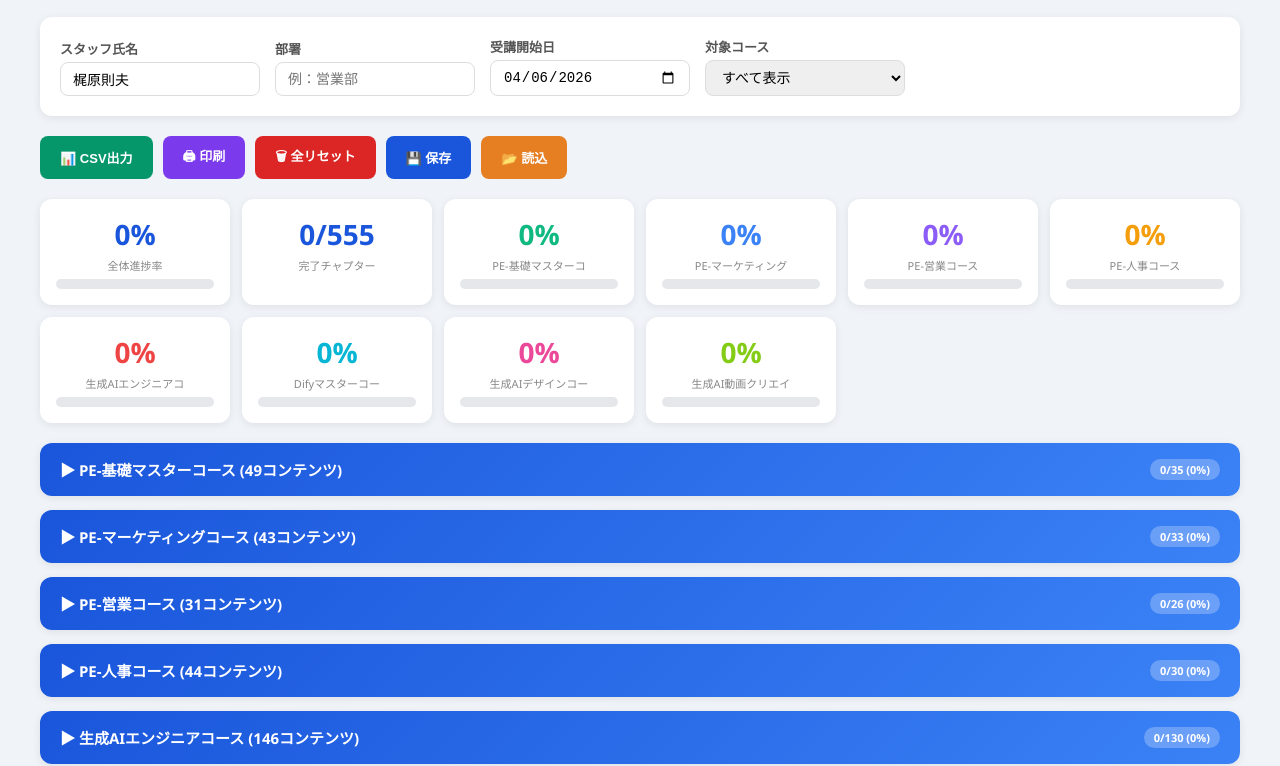
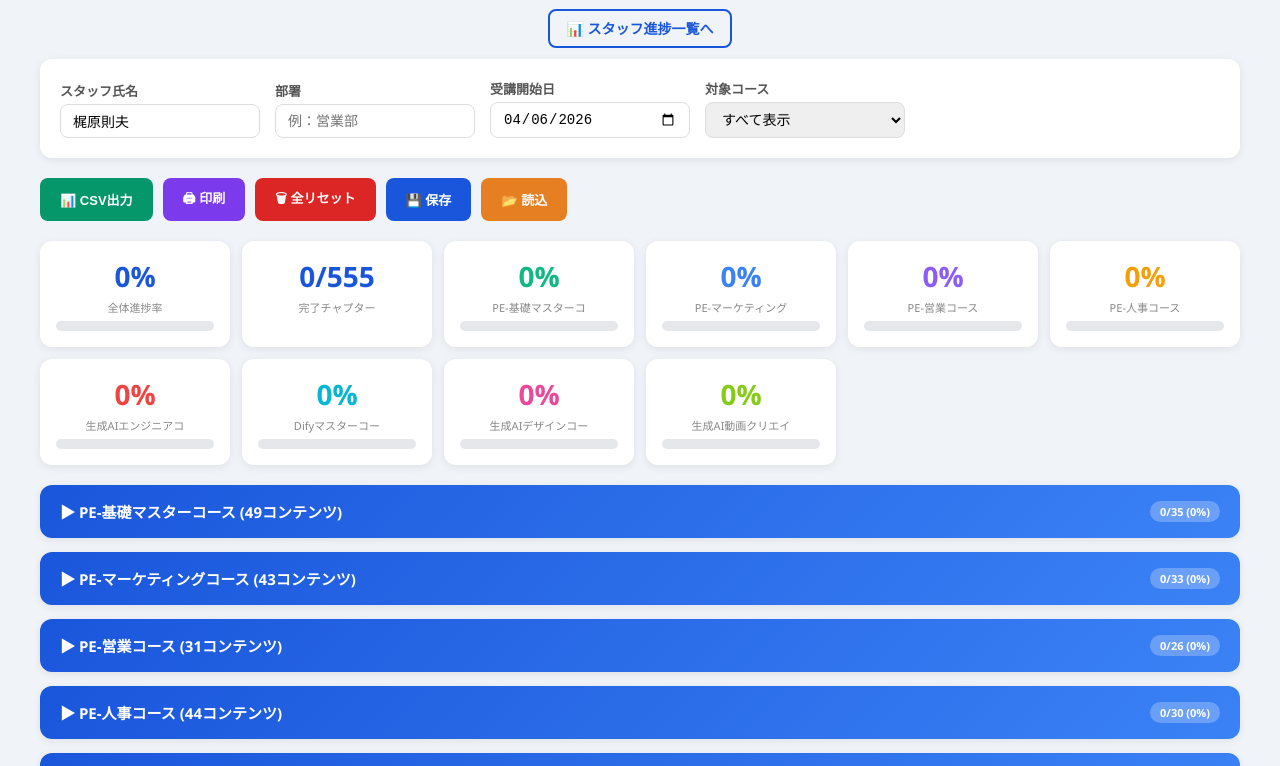
Before and after one commit to hirunegao/learning-progress-tracker, a plain HTML site: page index.html in a window 1280 px wide. Shown: the part 85-851 px from the top of the page. Drawn offline with Linux system fonts and the light colour scheme.

Commit message:
Add navigation links and update print styles

```diff
--- a/index.html
+++ b/index.html
@@ -10,6 +10,9 @@ body{font-family:'Segoe UI','Hiragino Kaku Gothic ProN','Meiryo',sans-serif;back
 .container{max-width:1200px;margin:0 auto}
 h1{text-align:center;color:#1a56db;margin-bottom:5px;font-size:26px}
 .subtitle{text-align:center;color:#666;margin-bottom:20px;font-size:13px}
+.nav{text-align:center;margin-bottom:20px}
+.nav a{color:#1a56db;text-decoration:none;font-weight:600;font-size:14px;padding:8px 16px;border:2px solid #1a56db;border-radius:8px;transition:.2s}
+.nav a:hover{background:#1a56db;color:#fff}
 .staff-input{background:#fff;border-radius:12px;box-shadow:0 2px 8px rgba(0,0,0,.08);padding:20px;margin-bottom:20px;display:flex;flex-wrap:wrap;gap:15px;align-items:flex-end}
 .staff-input label{font-weight:600;font-size:13px;color:#555;display:block;margin-bottom:4px}
 .staff-input input,.staff-input select{border:1px solid #ddd;border-radius:8px;padding:8px 12px;font-size:14px;width:200px}
@@ -39,7 +42,7 @@ h1{text-align:center;color:#1a56db;margin-bottom:5px;font-size:26px}
 .ch-row .date{margin-left:auto;font-size:11px;color:#888;min-width:90px;text-align:right}
 .arrow{transition:transform .3s}
 .arrow.open{transform:rotate(90deg)}
-@media print{.staff-input .btn,.btn-export,.btn-reset,.btn-print,.btn-save,.btn-load{display:none!important} body{padding:0} .course-body{display:block!important}}
+@media print{.staff-input .btn,.btn-export,.btn-reset,.btn-print,.btn-save,.btn-load,.nav{display:none!important} body{padding:0} .course-body{display:block!important}}
 @media(max-width:768px){.staff-input{flex-direction:column}.staff-input input,.staff-input select{width:100%}}
 </style>
 </head>
@@ -47,6 +50,7 @@ h1{text-align:center;color:#1a56db;margin-bottom:5px;font-size:26px}
 <div class="container">
 <h1>📋 スタッフ学習進捗票</h1>
 <p class="subtitle">DMM 生成AI CAMP — learningBOX 全8コース対応</p>
+<div class="nav"><a href="dashboard.html">📊 スタッフ進捗一覧へ</a></div>
 <div class="staff-input">
 <div><label>スタッフ氏名</label><input id="staffName" value="梶原則夫"></div>
 <div><label>部署</label><input id="dept" placeholder="例：営業部"></div>
@@ -197,7 +201,6 @@ function updateSummary(){
     h+='<div class="summary-card"><div class="num" style="color:'+colors[ci%8]+'">'+cp+'%<'+'/div><div class="label">'+c.name.substring(0,10)+'<'+'/div><div class="pbar-bg"><div class="pbar-fill" style="width:'+cp+'%;background:'+colors[ci%8]+'"><'+'/div><'+'/div><'+'/div>';
   });
   document.getElementById('summaryArea').innerHTML=h;
-  // update course badges
   courses.forEach(function(c,ci){
     var badge=document.getElementById('badge_'+ci);
     if(badge){
```
